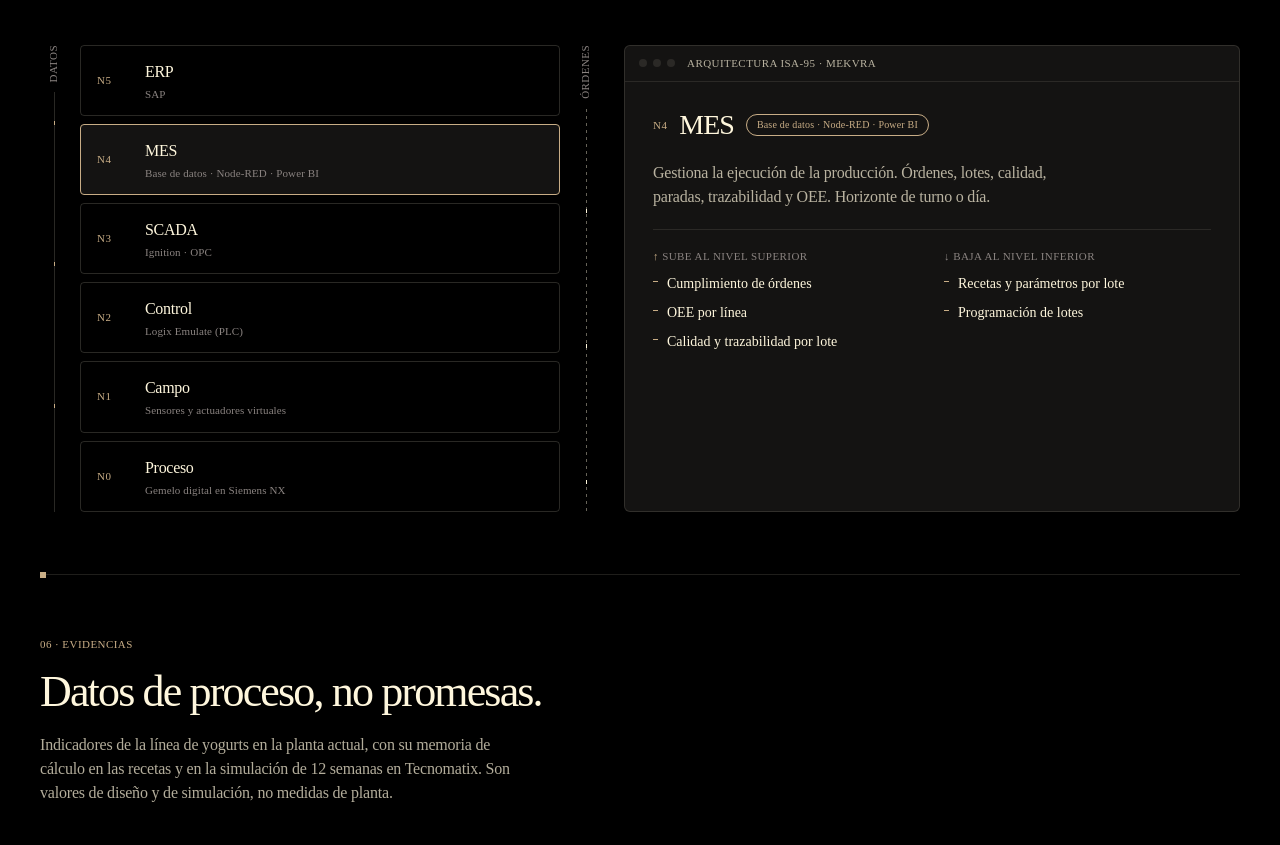
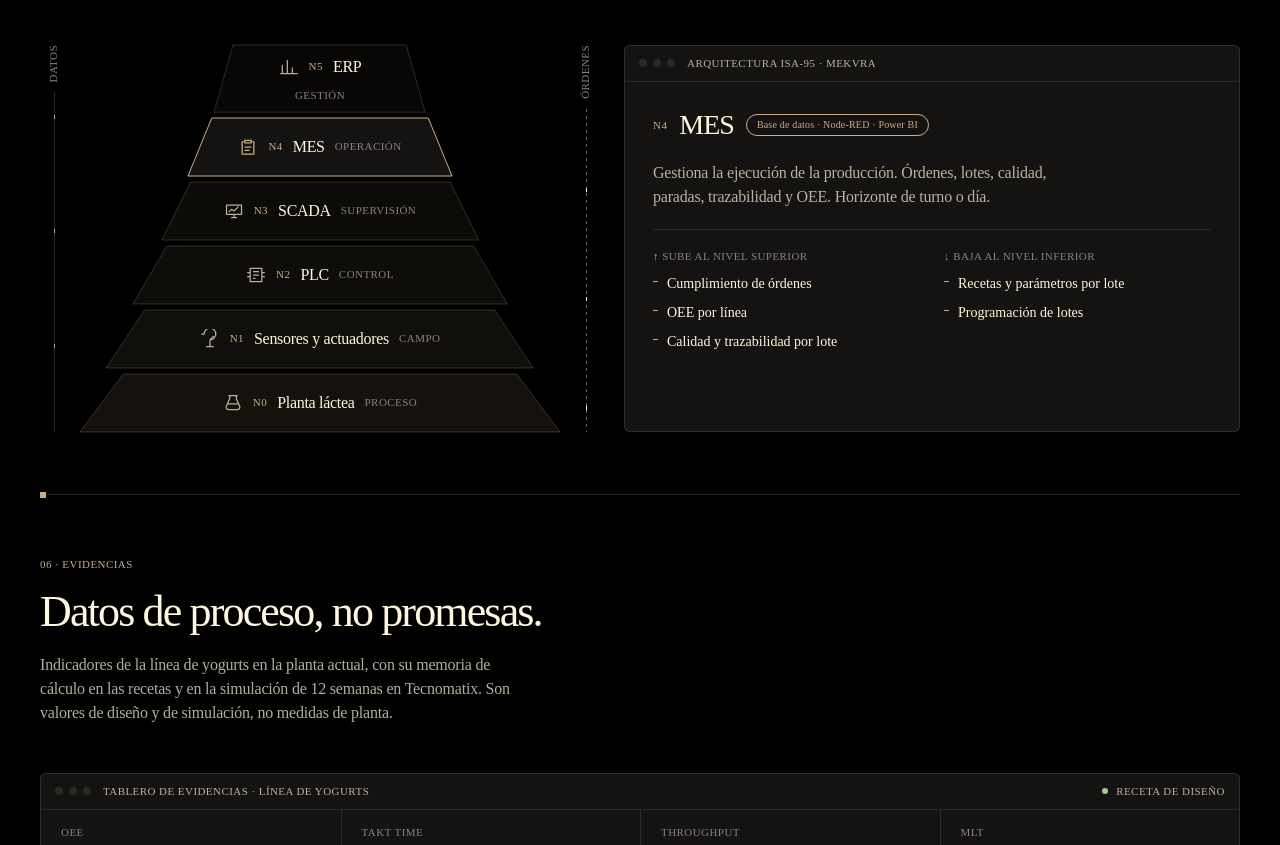
Before and after one commit to Mekvra/proyecto-integrador, an Astro site in the folder web/: page / in a window 1280 px wide. Shown: the part 4036-4881 px from the top of the page. Built offline with nearby package versions, Linux system fonts and the light colour scheme; Astro itself is replaced by a stand-in of ours.

Commit message:
Página web

```diff
--- a/web/src/components/Isa95.astro
+++ b/web/src/components/Isa95.astro
@@ -5,6 +5,16 @@ const solucion = await getEntry('textos', 'solucion');
 const niveles = solucion?.data.niveles ?? [];
 const defecto = niveles.findIndex((n) => n.codigo === 'N4');
 const activo = defecto === -1 ? 0 : defecto;
+const total = niveles.length;
+// Íconos de trazo fino, uno por nivel (24 × 24).
+const ICONOS: Record<string, string> = {
+  erp: 'M4 20V10M10 20V4M16 20v-7M22 20H2',
+  mes: 'M8 4h8v3H8zM6 5.5H5v15h14v-15h-1M8.5 12h7M8.5 16h5',
+  scada: 'M3 5h18v11H3zM9 20h6M12 16v4M6 13l3-3 3 2 5-5',
+  plc: 'M5 4h14v16H5zM9 8h6M9 12h6M9 16h2M2 9h3M2 14h3M19 9h3M19 14h3',
+  campo: 'M12 13a7 7 0 1 0-7-7M12 13l4-4M5 6H2M12 13v8M8 21h8',
+  proceso: 'M7 3h10M8 3v4l-4 9a3 3 0 0 0 3 4h10a3 3 0 0 0 3-4l-4-9V3M6 13h12',
+};
 ---
 
 <div class="isa" data-isa>
@@ -18,15 +28,26 @@ const activo = defecto === -1 ? 0 : defecto;
         niveles.map((n, i) => (
           <button
             class="level"
+            style={`--w:${Math.round(44 + (56 * i) / Math.max(1, total - 1))}%;--k:${i}`}
             role="tab"
             id={`isa-tab-${n.codigo}`}
             aria-controls={`isa-panel-${n.codigo}`}
             aria-selected={i === activo ? 'true' : 'false'}
             tabindex={i === activo ? 0 : -1}
           >
-            <span class="mono code">{n.codigo}</span>
-            <span class="lname">{n.nombre}</span>
-            <span class="mono tool">{n.herramienta}</span>
+            <svg class="shape" viewBox="0 0 100 100" preserveAspectRatio="none" aria-hidden="true">
+              <polygon points="9,0 91,0 100,100 0,100" vector-effect="non-scaling-stroke" />
+            </svg>
+            <span class="lvl-in">
+              {n.icono && (
+                <svg class="ico" viewBox="0 0 24 24" aria-hidden="true">
+                  <path d={ICONOS[n.icono]} />
+                </svg>
+              )}
+              <span class="mono code">{n.codigo}</span>
+              <span class="lname">{n.nombre}</span>
+              {n.capa && <span class="mono capa">{n.capa}</span>}
+            </span>
           </button>
         ))
       }
@@ -107,45 +128,84 @@ const activo = defecto === -1 ? 0 : defecto;
     gap: 12px;
   }
 
+  /* Pirámide: el nivel más alto es el más angosto y cada nivel se ensancha hacia abajo. */
   .levels {
     display: grid;
-    align-content: start;
-    gap: 8px;
+    align-content: center;
+    justify-items: center;
+    gap: 6px;
   }
 
   .level {
+    position: relative;
+    width: var(--w);
+    min-height: 58px;
     appearance: none;
     background: transparent;
     color: var(--cream);
     font: inherit;
-    text-align: left;
-    border: 1px solid var(--cream-16);
-    border-radius: var(--radius);
-    padding: 14px 16px;
+    border: 0;
+    padding: 0 8%;
     display: grid;
-    grid-template-columns: 36px 1fr;
-    grid-template-rows: auto auto;
-    column-gap: 12px;
-    row-gap: 4px;
+    place-items: center;
     cursor: pointer;
-    transition:
-      border-color 150ms var(--ease-switch),
-      background-color 150ms var(--ease-switch);
   }
 
-  .level:hover {
-    border-color: var(--gold-60);
+  .shape {
+    position: absolute;
+    inset: 0;
+    width: 100%;
+    height: 100%;
+    overflow: visible;
   }
 
-  .level[aria-selected='true'] {
-    border-color: var(--gold);
-    background: var(--carbon);
+  .shape polygon {
+    fill: rgb(200 173 134 / calc(0.04 + var(--k) * 0.012));
+    stroke: var(--cream-16);
+    stroke-width: 1;
+    transition:
+      fill 200ms var(--ease-switch),
+      stroke 150ms var(--ease-switch);
+  }
+
+  .level:hover .shape polygon {
+    stroke: var(--gold-60);
+  }
+
+  .level[aria-selected='true'] .shape polygon {
+    fill: var(--carbon);
+    stroke: var(--gold);
+  }
+
+  .lvl-in {
+    position: relative;
+    display: flex;
+    align-items: center;
+    justify-content: center;
+    gap: 10px;
+    flex-wrap: wrap;
+    padding: 10px 0;
+    text-align: center;
+  }
+
+  .ico {
+    width: 20px;
+    height: 20px;
+    flex: none;
+    fill: none;
+    stroke: var(--cream-70);
+    stroke-width: 1.5;
+    stroke-linecap: round;
+    stroke-linejoin: round;
+    transition: stroke 150ms var(--ease-switch);
+  }
+
+  .level[aria-selected='true'] .ico {
+    stroke: var(--gold);
   }
 
   .code {
     color: var(--gold);
-    grid-row: span 2;
-    align-self: center;
   }
 
   .lname {
@@ -154,11 +214,9 @@ const activo = defecto === -1 ? 0 : defecto;
     letter-spacing: -0.3px;
   }
 
-  .tool {
+  .capa {
     color: var(--granite);
     font-size: 11px;
-    text-transform: none;
-    letter-spacing: 0.01em;
   }
 
   .rail {
@@ -252,10 +310,6 @@ const activo = defecto === -1 ? 0 : defecto;
     gap: 12px;
   }
 
-  .panel-top .code {
-    grid-row: auto;
-  }
-
   .panel-top h3 {
     font-size: 28px;
     letter-spacing: -1px;
@@ -323,6 +377,13 @@ const activo = defecto === -1 ? 0 : defecto;
   }
 
   @media (max-width: 480px) {
+    .level {
+      width: calc(62% + var(--k) * 7.6%);
+      padding: 0 9%;
+    }
+    .capa {
+      display: none;
+    }
     .stack {
       grid-template-columns: 18px minmax(0, 1fr) 18px;
       gap: 8px;
--- a/web/src/content.config.ts
+++ b/web/src/content.config.ts
@@ -14,6 +14,8 @@ const textos = defineCollection({
       .array(
         z.object({
           codigo: z.string(),
+          capa: z.string().optional(),
+          icono: z.string().optional(),
           nombre: z.string(),
           herramienta: z.string(),
           funcion: z.string(),
--- a/web/src/content/textos/solucion.md
+++ b/web/src/content/textos/solucion.md
@@ -4,6 +4,8 @@ resumen: La información sube desde la planta hasta la gerencia, y las órdenes,
 # Niveles de la arquitectura ISA-95, de arriba (empresa) hacia abajo (proceso).
 niveles:
   - codigo: N5
+    capa: Gestión
+    icono: erp
     nombre: ERP
     herramienta: SAP
     funcion: Gestiona la empresa. Pedidos, inventarios, compras, costos, ventas y logística. Horizonte de días a meses.
@@ -16,6 +18,8 @@ niveles:
       - "Cantidades y fechas"
       - "Prioridades"
   - codigo: N4
+    capa: Operación
+    icono: mes
     nombre: MES
     herramienta: Base de datos · Node-RED · Power BI
     funcion: Gestiona la ejecución de la producción. Órdenes, lotes, calidad, paradas, trazabilidad y OEE. Horizonte de turno o día.
@@ -27,6 +31,8 @@ niveles:
       - "Recetas y parámetros por lote"
       - "Programación de lotes"
   - codigo: N3
+    capa: Supervisión
+    icono: scada
     nombre: SCADA
     herramienta: Ignition · OPC
     funcion: Supervisa el proceso bajo ISA-101. Estados de equipos, variables, alarmas, tendencias, receta activa y estado del lote.
@@ -39,7 +45,9 @@ niveles:
       - "Selección de receta"
       - "Setpoints"
   - codigo: N2
-    nombre: Control
+    capa: Control
+    icono: plc
+    nombre: PLC
     herramienta: Logix Emulate (PLC)
     funcion: Ejecuta la lógica secuencial (Grafcet y Ladder) y la regulación de temperatura, nivel, caudal y presión.
     sube:
@@ -49,7 +57,9 @@ niveles:
       - "Mando de válvulas, bombas y agitadores"
       - "Trayectorias del robot"
   - codigo: N1
-    nombre: Campo
+    capa: Campo
+    icono: campo
+    nombre: Sensores y actuadores
     herramienta: Sensores y actuadores virtuales
     funcion: Mide y actúa sobre el proceso. Transmisores de temperatura, caudal, nivel, presión y pH; válvulas, bombas, agitadores y el brazo robot.
     sube:
@@ -57,7 +67,9 @@ niveles:
     baja:
       - "Señales de mando a los actuadores"
   - codigo: N0
-    nombre: Proceso
+    capa: Proceso
+    icono: proceso
+    nombre: Planta láctea
     herramienta: Gemelo digital en Siemens NX
     funcion: La transformación física. La leche se recibe, se trata y se convierte en yogurts, quesos y leche UHT.
     sube: []
```
Also changed, not shown: web/DESIGN.md (+4 -0 lines).
